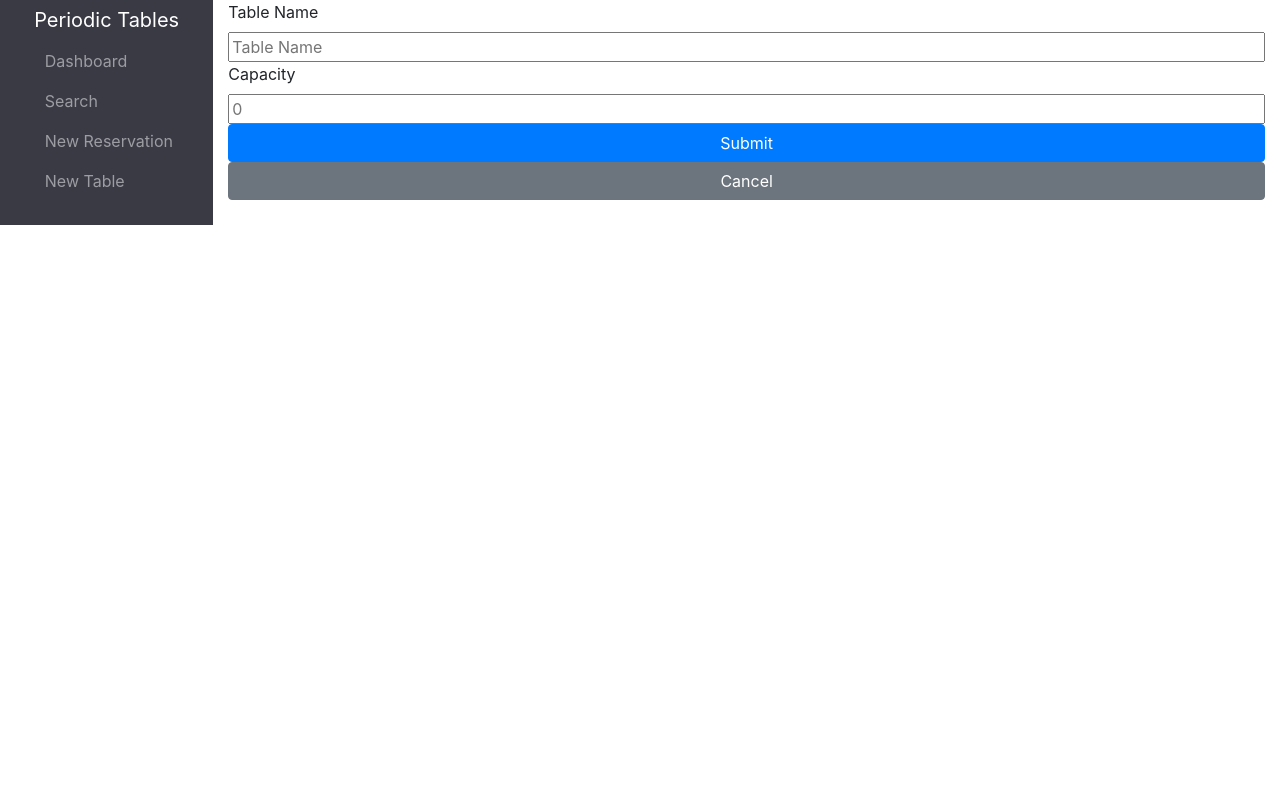
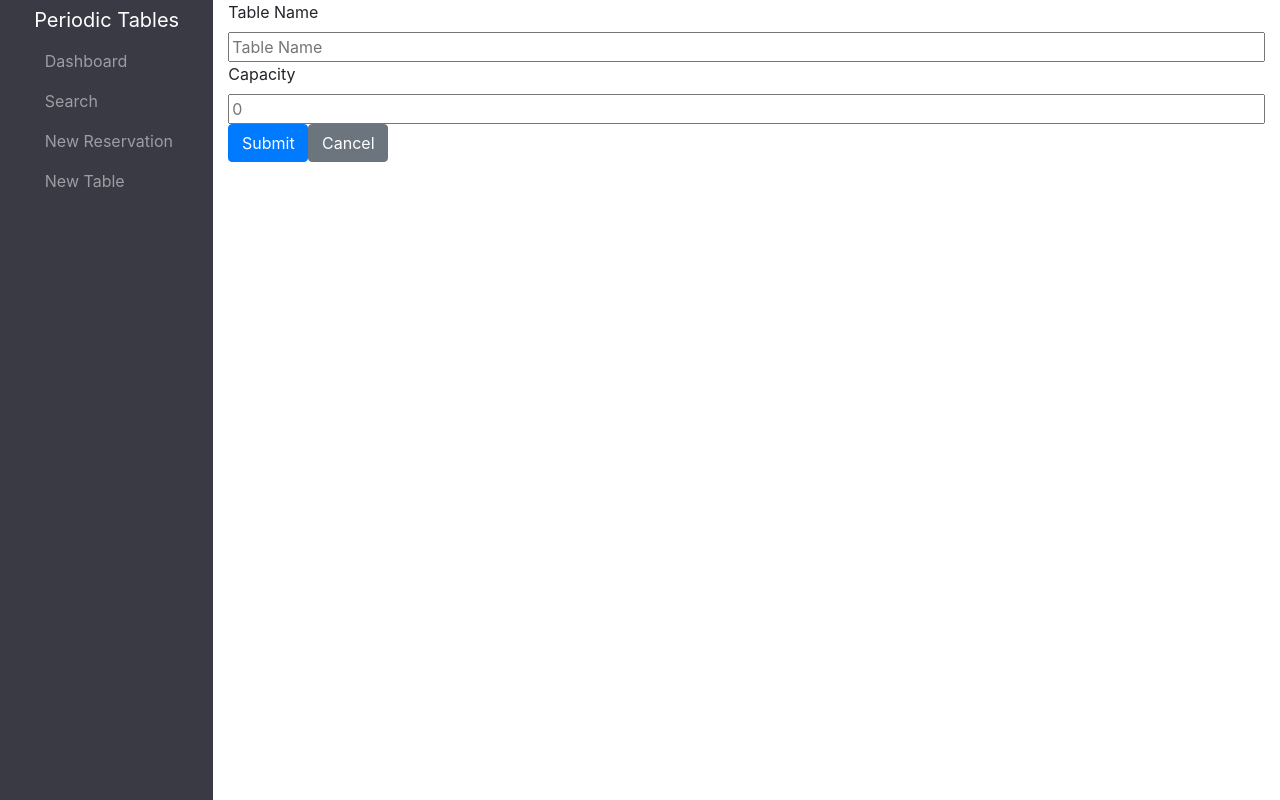
Before and after one commit to DanielGroelle/restaurant-reservation, a React (Create React App) app in the folder front-end/: page /tables/new in a window 1280 px wide. Built offline with nearby package versions, Linux system fonts and the light colour scheme; no server answers; a web font is replaced by a local one.

Commit message:
Clean up CSS

```diff
--- a/front-end/src/dashboard/Dashboard.js
+++ b/front-end/src/dashboard/Dashboard.js
@@ -65,7 +65,7 @@ function Dashboard({ date }) {
     <main>
       <h1>Dashboard</h1>
       <div className="d-flex flex-column mb-3">
-        <h4 className="mb-0">Reservations for date</h4>
+        <h4 className="mb-0">Reservations for {date}</h4>
         {/*Displays reservation errors from fetching*/}
         <ErrorAlert error={reservationsError} />
 
--- a/front-end/src/layout/Layout.css
+++ b/front-end/src/layout/Layout.css
@@ -1,4 +1,21 @@
+#root {
+  min-height: 100vh;
+
+}
+
+#root > *, #root > * > * {
+  min-height: inherit;
+}
+
 .side-bar {
   background-color: #393a44;
   min-width: 200px;
+  min-height: inherit;
+  align-self: stretch;
 }
+
+@media screen and (max-width: 767px) {
+  .side-bar {
+    height: auto;
+  }
+}
--- a/front-end/src/reservations/ReservationForm.js
+++ b/front-end/src/reservations/ReservationForm.js
@@ -117,8 +117,10 @@ function ReservationForm({edit}) {
                 </label>
                 <input name="people" type="number" placeholder="0" required onChange={handleChange} value={formData.people}/>
 
-                <button type="submit" className="btn btn-primary">Submit</button>
-                <button type="button" className="btn btn-secondary" onClick={()=>history.goBack()}>Cancel</button>
+                <div className="d-flex">
+                    <button type="submit" className="btn btn-primary" style={{width: "80px"}}>Submit</button>
+                    <button type="button" className="btn btn-secondary" style={{width: "80px"}} onClick={()=>history.goBack()}>Cancel</button>
+                </div>
             </form>
         </div>
     );
--- a/front-end/src/reservations/ReservationSeat.js
+++ b/front-end/src/reservations/ReservationSeat.js
@@ -75,13 +75,16 @@ function ReservationSeat() {
         <div>
             {/*display errors returned from backend*/}
             <ErrorAlert error={error}/>
-            <form onSubmit={handleSubmit}>
+            <form className="d-flex" onSubmit={handleSubmit}>
                 <select name="table_id" onChange={handleChange}>
                     {/*map over tables to generate JSX for each*/}
                     {tables.map((table)=><TableSelect table={table} key={table.table_id}/>)}
                 </select>
-                <button type="submit" className="btn btn-secondary">Submit</button>
-                <button type="button" className="btn btn-secondary" onClick={(()=>history.goBack())}>Cancel</button>
+
+                <div className="d-flex">
+                    <button type="submit" className="btn btn-secondary" style={{width: "80px"}}>Submit</button>
+                    <button type="button" className="btn btn-secondary" style={{width: "80px"}} onClick={(()=>history.goBack())}>Cancel</button>
+                </div>
             </form>
         </div>
     );
--- a/front-end/src/tables/TableForm.js
+++ b/front-end/src/tables/TableForm.js
@@ -64,8 +64,10 @@ function TableForm() {
                 </label>
                 <input name="capacity" type="number" placeholder="0" required onChange={handleChange}/>
 
-                <button type="submit" className="btn btn-primary">Submit</button>
-                <button type="button" className="btn btn-secondary" onClick={()=>history.goBack()}>Cancel</button>
+                <div className="d-flex">
+                    <button type="submit" className="btn btn-primary" style={{width: "80px"}}>Submit</button>
+                    <button type="button" className="btn btn-secondary" style={{width: "80px"}} onClick={()=>history.goBack()}>Cancel</button>
+                </div>
             </form>
         </div>
     );
```
